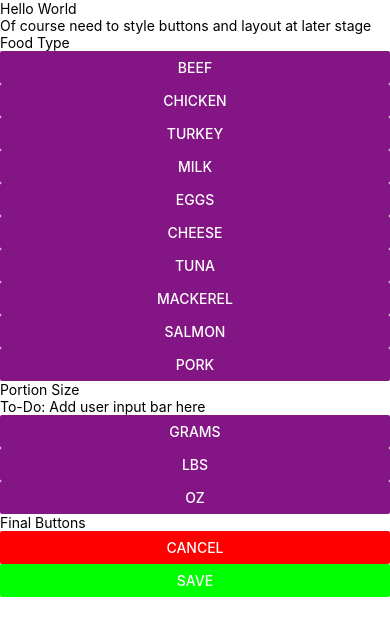
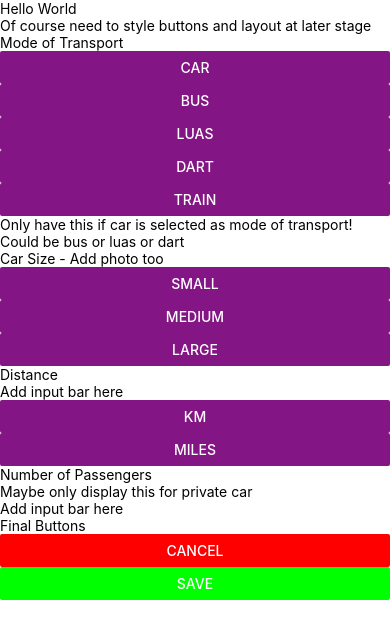
Before and after one commit to SteDavis20/final-year-project, a React Native app in the folder fyp_app/: screen / in a window 390 px wide. Shown: the top 638 px of the page. Built offline with nearby package versions, Linux system fonts and the light colour scheme.

Commit message:
Adding basic UI for logging transport

```diff
--- a/fyp_app/App.js
+++ b/fyp_app/App.js
@@ -1,7 +1,9 @@
 import MainContainer from "./navigation/MainContainer";
 import LogFoodScreen from "./navigation/screens/LogFoodScreen";
+import LogTransportScreen from "./navigation/screens/LogTransportScreen";
 
 export default function App() {
-  return <LogFoodScreen />;
+  return <LogTransportScreen />;
+  // return <LogFoodScreen />;
   // return <MainContainer />;
 }
--- /dev/null
+++ b/fyp_app/navigation/screens/LogTransportScreen.js
@@ -0,0 +1,199 @@
+import {
+  Button,
+  Alert,
+  StyleSheet,
+  Text,
+  ScrollView,
+  View,
+} from "react-native";
+
+const transportData = [
+  {
+    key: 1,
+    name: "Car",
+  },
+  {
+    key: 2,
+    name: "Bus",
+  },
+  {
+    key: 3,
+    name: "Luas",
+  },
+  {
+    key: 4,
+    name: "Dart",
+  },
+  {
+    key: 5,
+    name: "Train",
+  },
+];
+
+const carSizesData = [
+  {
+    key: 1,
+    name: "Small",
+  },
+  {
+    key: 2,
+    name: "Medium",
+  },
+  {
+    key: 3,
+    name: "Large",
+  },
+];
+
+const unitsOfDistanceData = [
+  {
+    key: 1,
+    name: "Km",
+  },
+  {
+    key: 2,
+    name: "Miles",
+  },
+];
+
+export default function LogTransportScreen() {
+  return (
+    <ScrollView>
+      <Text>Hello World</Text>
+      <Text>Of course need to style buttons and layout at later stage</Text>
+      <Text>Mode of Transport</Text>
+      {transportData.map((modeOfTransport) => {
+        return (
+          <View>
+            <Button
+              onPress={() => {
+                Alert.alert("Alert Title", modeOfTransport.name + " Selected", [
+                  {
+                    text: "Cancel",
+                    onPress: () => console.log("Cancel Pressed"),
+                    style: "cancel",
+                  },
+                  { text: "Save", onPress: () => console.log("Save Pressed") },
+                ]);
+              }}
+              title={modeOfTransport.name}
+              color="#841584"
+              accessibilityLabel="Select Mode of Transport"
+            />
+          </View>
+        );
+      })}
+      <Text>
+        Only have this if car is selected as mode of transport! Could be bus or
+        luas or dart
+      </Text>
+      <Text>Car Size - Add photo too</Text>
+      {carSizesData.map((carSize) => {
+        return (
+          <View>
+            <Button
+              onPress={() => {
+                Alert.alert("Alert Title", carSize.name + " Selected", [
+                  {
+                    text: "Cancel",
+                    onPress: () => console.log("Cancel Pressed"),
+                    style: "cancel",
+                  },
+                  { text: "Save", onPress: () => console.log("Save Pressed") },
+                ]);
+              }}
+              title={carSize.name}
+              color="#841584"
+              accessibilityLabel="Select Car Size"
+            />
+          </View>
+        );
+      })}
+      <Text>Distance</Text>
+      <Text>Add input bar here</Text>
+      {unitsOfDistanceData.map((unitsOfDistance) => {
+        return (
+          <View>
+            <Button
+              onPress={() => {
+                Alert.alert("Alert Title", unitsOfDistance.name + " Selected", [
+                  {
+                    text: "Cancel",
+                    onPress: () => console.log("Cancel Pressed"),
+                    style: "cancel",
+                  },
+                  { text: "Save", onPress: () => console.log("Save Pressed") },
+                ]);
+              }}
+              title={unitsOfDistance.name}
+              color="#841584"
+              accessibilityLabel="Select Unit of Distance"
+            />
+          </View>
+        );
+      })}
+      <Text>Number of Passengers</Text>
+      <Text>Maybe only display this for private car</Text>
+      <Text>Add input bar here</Text>
+      <Text>Final Buttons</Text>
+      <Button
+        onPress={() => {
+          Alert.alert("Alert Title", "Cancel Selected", [
+            {
+              text: "Cancel",
+              onPress: () => console.log("Cancel Pressed"),
+              style: "cancel",
+            },
+            {
+              text: "Continue",
+              onPress: () => console.log("Continue Pressed"),
+            },
+          ]);
+        }}
+        title="Cancel"
+        color="#FF0000" // red
+        accessibilityLabel="Cancel Button"
+      />
+      <Button
+        onPress={() => {
+          Alert.alert("Alert Title", "Save Selected", [
+            {
+              text: "Cancel",
+              onPress: () => console.log("Cancel Pressed"),
+              style: "cancel",
+            },
+            {
+              text: "Continue",
+              onPress: () => console.log("Continue Pressed"),
+            },
+          ]);
+        }}
+        title="Save"
+        color="#00FF00" // green
+        accessibilityLabel="Cancel Button"
+      />
+    </ScrollView>
+  );
+}
+
+const styles = StyleSheet.create({
+  container: {
+    flex: 1,
+    backgroundColor: "#fff",
+    alignItems: "center",
+    justifyContent: "center",
+  },
+});
+
+// styling for log entries on homepage
+const styles1 = StyleSheet.create({
+  container: {
+    padding: 50,
+    flex: 1,
+  },
+  item: {
+    padding: 20,
+    fontSize: 15,
+    marginTop: 5,
+  },
+});
```
